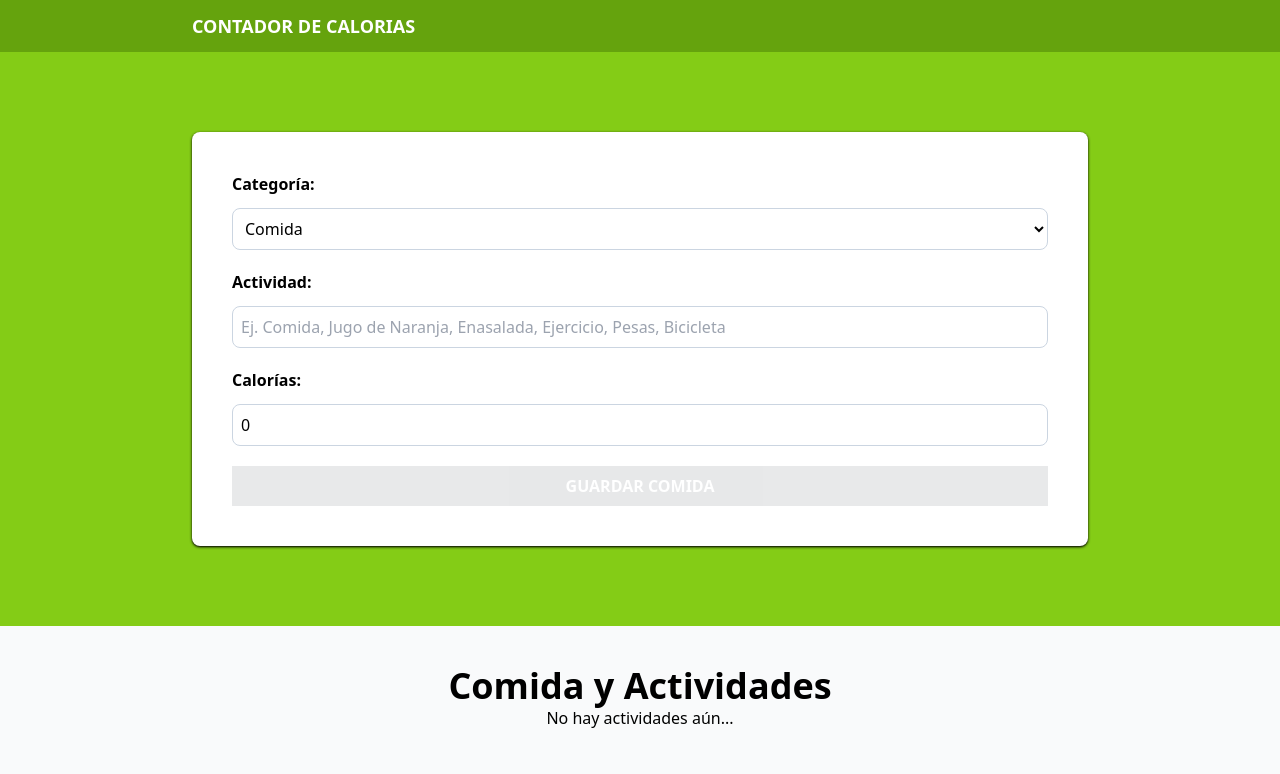
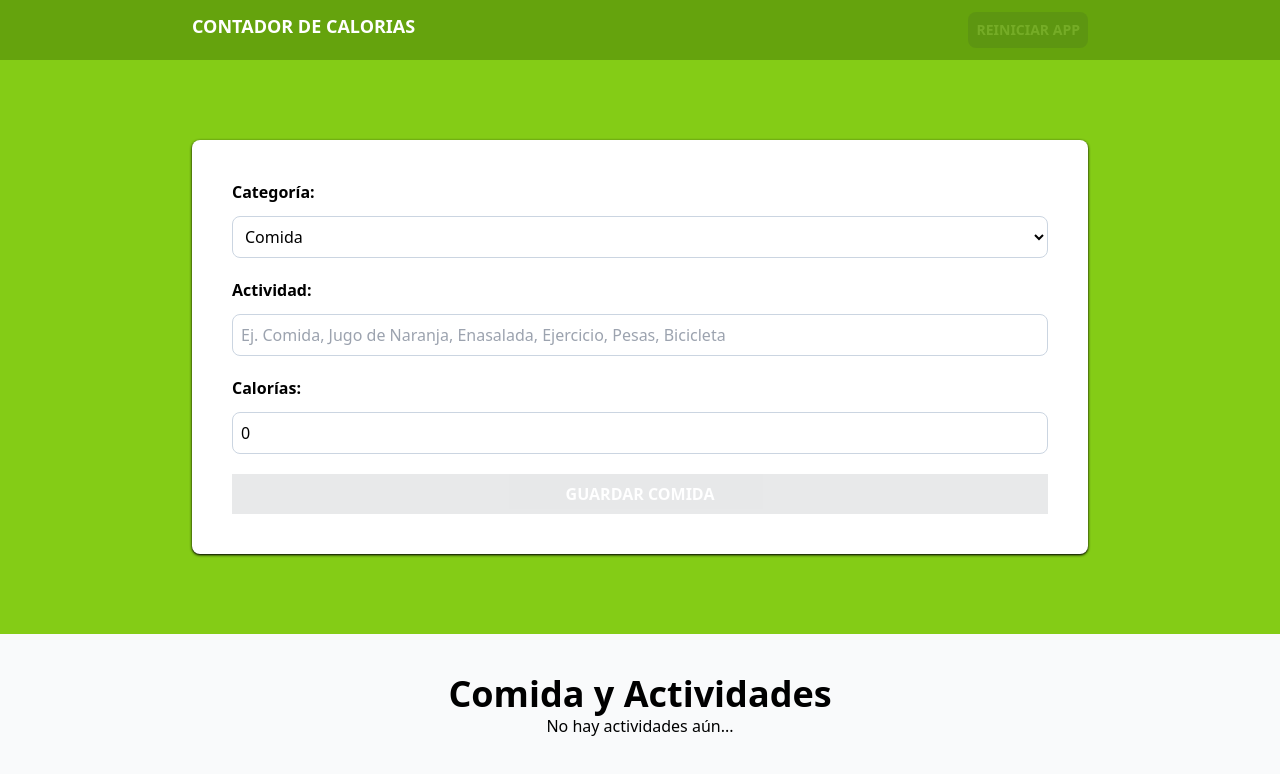
Before and after one commit to Copca/react-calorie-traker, a React (Vite) app: page / in a window 1280 px wide. Shown: the top 774 px of the page. Built offline with nearby package versions, Linux system fonts and the light colour scheme.

Commit message:
localStorage

```diff
--- a/src/App.tsx
+++ b/src/App.tsx
@@ -1,4 +1,4 @@
-import { useReducer } from 'react';
+import { useReducer, useEffect, useMemo } from 'react';
 
 import { activityReducer, initialState } from './reducers/activityReducer';
 
@@ -8,6 +8,12 @@ import ActivityList from './components/ActivityList';
 function App() {
 	const [state, dispatch] = useReducer(activityReducer, initialState);
 
+	useEffect(() => {
+		localStorage.setItem('activities', JSON.stringify(state.activities));
+	}, [state.activities]);
+
+	const canRestartApp = useMemo(() => state.activities.length, [state.activities]);
+
 	return (
 		<>
 			<header className='bg-lime-600 py-3'>
@@ -15,6 +21,14 @@ function App() {
 					<h1 className='text-center text-lg font-bold text-white uppercase'>
 						Contador de Calorias
 					</h1>
+
+					<button
+						className='bg-gray-800 hover:bg-gray-900 font-bold uppercase text-white cursor-pointer rounded-lg text-sm p-2 disabled:opacity-10'
+						disabled={!canRestartApp}
+						onClick={() => dispatch({ type: 'restar-app' })}
+					>
+						Reiniciar App
+					</button>
 				</div>
 			</header>
 
--- a/src/components/ActivityList.tsx
+++ b/src/components/ActivityList.tsx
@@ -29,7 +29,7 @@ export default function ActivityList({ activities, dispatch }: ActivityListProps
 				activities.map((activity) => (
 					<div
 						key={activity.id}
-						className='flex justify-between bg-white px-5 py-10 mt-5'
+						className='flex justify-between bg-white shadow px-5 py-10 mt-5'
 					>
 						<div className='space-y-2 relative'>
 							<p
--- a/src/reducers/activityReducer.ts
+++ b/src/reducers/activityReducer.ts
@@ -3,15 +3,22 @@ import type { IActivity } from '../types';
 export type ActivityActions =
 	| { type: 'save-activity'; payload: { newActivity: IActivity } }
 	| { type: 'set-activityId'; payload: { id: IActivity['id'] } }
-	| { type: 'delete-activityId'; payload: { id: IActivity['id'] } };
+	| { type: 'delete-activityId'; payload: { id: IActivity['id'] } }
+	| { type: 'restar-app' };
 
 export type ActivityState = {
 	activities: IActivity[];
 	activeId: IActivity['id'];
 };
 
+// Obtiene datos de LocalStorage || []
+const localStorageActivities = (): IActivity[] => {
+	const activities = localStorage.getItem('activities');
+	return activities ? JSON.parse(activities) : [];
+};
+
 export const initialState: ActivityState = {
-	activities: [],
+	activities: localStorageActivities(),
 	activeId: ''
 };
 
@@ -51,5 +58,12 @@ export const activityReducer = (state: ActivityState = initialState, action: Act
 		};
 	}
 
+	if (action.type === 'restar-app') {
+		return {
+			activities: [],
+			activeId: ''
+		};
+	}
+
 	return state;
 };
```
